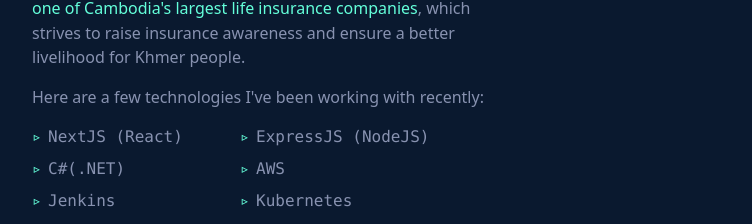
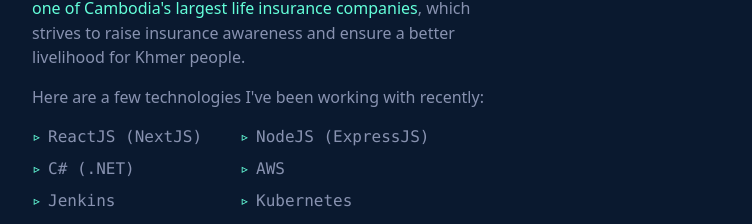
Before and after one commit to Enveed/seamsopagnarith-portfolio-v2, a Next.js app: page / in a window 1280 px wide. Shown: the part 1400-1624 px from the top of the page, without its empty margins (222-974 px from the left). Built offline with nearby package versions, Linux system fonts and the light colour scheme.

Commit message:
fix - update content for better clarity

```diff
--- a/components/About.jsx
+++ b/components/About.jsx
@@ -3,9 +3,9 @@ import { motion } from "framer-motion";
 import Link from "next/link";
 
 const skills = [
-  "NextJS (React)",
-  "ExpressJS (NodeJS)",
-  "C#(.NET)",
+  "ReactJS (NextJS)",
+  "NodeJS (ExpressJS)",
+  "C# (.NET)",
   "AWS",
   "Jenkins",
   "Kubernetes",
```
Also changed, not shown: 1 other file (tests, documents, lock files or other folders).
